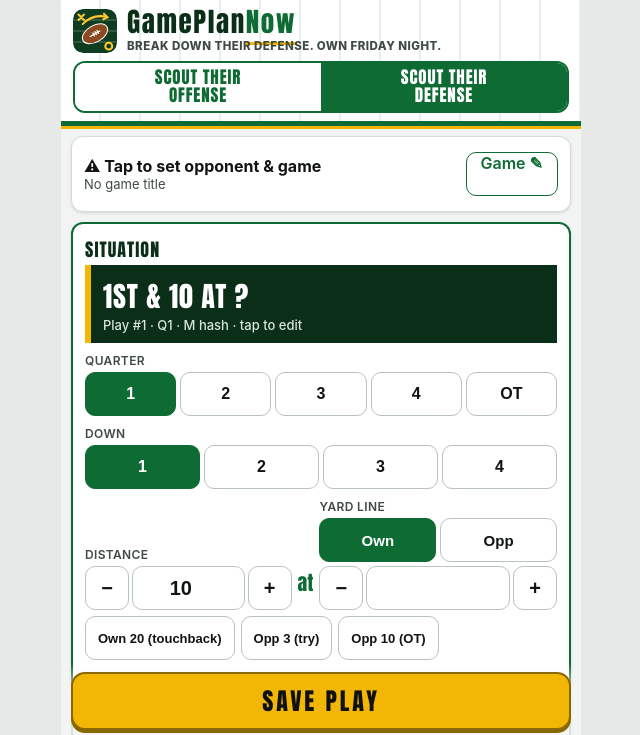
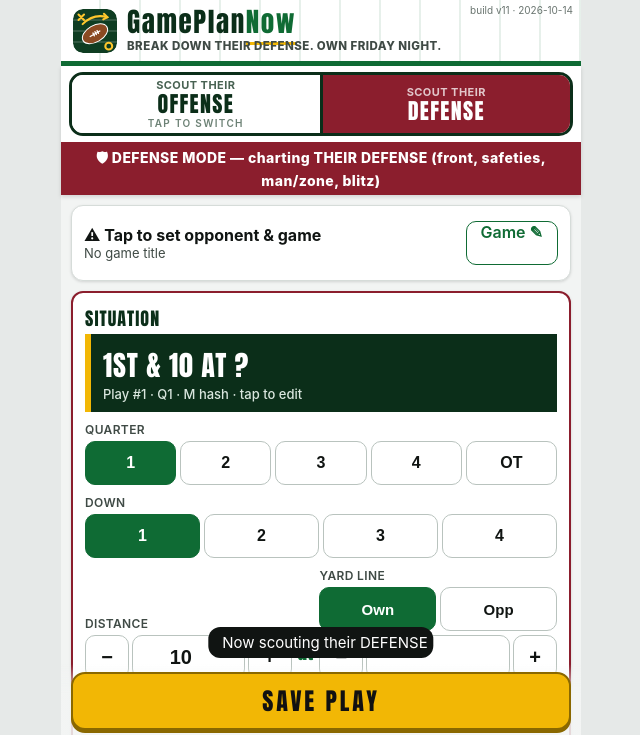
Before and after one commit to markfash-boop/gameplannow, a plain HTML site: page index.html in a window 1280 px wide. Both pictures are taken after a click on the tab "SCOUT THEIR DEFENSE". Shown: the top 735 px of the page, without its empty margins (319-959 px from the left). Drawn offline with Linux system fonts and the light colour scheme.

Commit message:
v11: unmistakable sticky Offense/Defense switch, mode banner, error catcher, safe storage, build tag + update check, older-iOS compat

```diff
--- a/index.html
+++ b/index.html
@@ -1,5 +1,6 @@
 <!DOCTYPE html>
 <html lang="en"><head><meta charset="utf-8">
+<meta http-equiv="Cache-Control" content="no-cache">
 <meta name="viewport" content="width=device-width,initial-scale=1,viewport-fit=cover">
 <meta name="theme-color" content="#ffffff">
 <meta name="apple-mobile-web-app-capable" content="yes">
@@ -108,12 +109,31 @@ body.hasbadge{--safe:calc(env(safe-area-inset-bottom,0px) + 62px)}
 body.mode-D .om{display:none!important}body.mode-O .dm{display:none!important}
 .more{margin-top:12px}.more>summary{list-style:none;display:flex;align-items:center;justify-content:center;min-height:44px}.more>summary::-webkit-details-marker{display:none}
 .top h1,.wm{text-transform:none!important}.wm .now{color:var(--b)}
+.modebar{position:sticky;top:0;z-index:20;background:#fff;padding:6px 8px 0;box-shadow:0 2px 4px #0002}
+.modebar .modesw{margin:0;border:3px solid #0b2e19;border-radius:14px;overflow:hidden;display:flex}
+.modebar .modesw button{flex:1;min-height:58px;border:0;background:#fff;color:#0b2e19;font-family:var(--hd);font-size:22px;letter-spacing:.06em;line-height:1;display:flex;flex-direction:column;align-items:center;justify-content:center;gap:2px;cursor:pointer;touch-action:manipulation}
+.modebar .modesw button small{font-family:-apple-system,Arial,sans-serif;font-size:11px;letter-spacing:.04em;text-transform:uppercase;font-weight:700;opacity:.75}
+.modebar .modesw button+button{border-left:3px solid #0b2e19}
+.modebar .modesw button.on[data-mode=O]{background:var(--b);color:#fff}
+.modebar .modesw button.on[data-mode=D]{background:#8b1e2d;color:#fff}
+.modebar .modesw button:not(.on):after{content:'tap to switch';font:600 10px -apple-system,Arial,sans-serif;opacity:.6;text-transform:uppercase}
+.modeband{margin:6px -8px 0;padding:6px 10px;font-weight:800;font-size:14px;text-align:center;letter-spacing:.03em;color:#fff;background:var(--b)}
+body.mode-D .modeband{background:#8b1e2d}body.mode-D .sitcard{border-color:#8b1e2d}
+.build{position:absolute;right:8px;top:4px;font-size:10px;color:#69746f}
+#errbar{position:fixed;left:8px;right:8px;top:8px;z-index:99999;background:#b00020;color:#fff;border-radius:10px;padding:8px 8px 8px 12px;display:flex;gap:6px;align-items:center;font-size:14px;box-shadow:0 4px 12px #0006}
+#errbar span{flex:1}#errbar button{min-height:44px;min-width:44px;border:1px solid #fff;background:transparent;color:#fff;border-radius:8px;font-weight:700}
+#updbar{position:fixed;left:8px;right:8px;top:8px;z-index:99998;background:#0b2e19;color:#fff;border-radius:10px;padding:8px 12px;display:flex;align-items:center;gap:8px}
+#updbar button{min-height:44px;background:var(--gold);border:0;border-radius:8px;font-weight:800;padding:0 14px}
 .modetag{display:inline-block;background:var(--gold);color:#111;font-weight:800;font-size:11px;padding:2px 6px;border-radius:4px;letter-spacing:.04em}
 @media print{body,.card{background:#fff!important;color:#000!important}th{background:#e7f1ea!important}.card{border:0}.rtitle{font-size:22px}}
 </style></head><body>
 <div id="nojs" style="background:#c62828;color:#fff;padding:14px;font-size:17px;font-weight:700;text-align:center;line-height:1.35">⚠ The app isn't running. This looks like a preview (Files / Mail / Quick Look) where scripts are off.<br>Tap Share → <u>Open in Safari</u> (or Chrome), or host the file online, then “Add to Home Screen”.</div>
-<div class="top"><div class="brand"><svg class="logo" viewBox="0 0 64 64" aria-hidden="true"><rect width="64" height="64" rx="14" fill="#0f3d22"/><g stroke="#ffffff30" stroke-width="2"><line x1="0" y1="16" x2="64" y2="16"/><line x1="0" y1="32" x2="64" y2="32"/><line x1="0" y1="48" x2="64" y2="48"/></g><ellipse cx="32" cy="36" rx="20" ry="12" transform="rotate(-30 32 36)" fill="#8b4a22" stroke="#fff" stroke-width="1.5"/><g stroke="#fff" stroke-width="2" stroke-linecap="round"><line x1="25" y1="40" x2="39" y2="32"/><line x1="29" y1="35" x2="31" y2="39"/><line x1="32" y1="33" x2="34" y2="37"/><line x1="35" y1="31.5" x2="37" y2="35.5"/></g><g stroke="#ffc72c" stroke-width="3" stroke-linecap="round" fill="none"><path d="M8 8l8 8M16 8l-8 8"/><circle cx="52" cy="54" r="5"/><path d="M14 22 Q30 6 50 12"/><path d="M45 7l5 5-6 3"/></g></svg><div><h1>GamePlan<span>Now</span></h1><div class="tag">Break down their offense. Own Friday night.</div></div></div><div class="modesw" role="tablist"><button type="button" data-mode="O">Scout their<br><b>OFFENSE</b></button><button type="button" data-mode="D">Scout their<br><b>DEFENSE</b></button></div></div>
+<div class="top"><div class="build" id="buildTag"></div><div class="brand"><svg class="logo" viewBox="0 0 64 64" aria-hidden="true"><rect width="64" height="64" rx="14" fill="#0f3d22"/><g stroke="#ffffff30" stroke-width="2"><line x1="0" y1="16" x2="64" y2="16"/><line x1="0" y1="32" x2="64" y2="32"/><line x1="0" y1="48" x2="64" y2="48"/></g><ellipse cx="32" cy="36" rx="20" ry="12" transform="rotate(-30 32 36)" fill="#8b4a22" stroke="#fff" stroke-width="1.5"/><g stroke="#fff" stroke-width="2" stroke-linecap="round"><line x1="25" y1="40" x2="39" y2="32"/><line x1="29" y1="35" x2="31" y2="39"/><line x1="32" y1="33" x2="34" y2="37"/><line x1="35" y1="31.5" x2="37" y2="35.5"/></g><g stroke="#ffc72c" stroke-width="3" stroke-linecap="round" fill="none"><path d="M8 8l8 8M16 8l-8 8"/><circle cx="52" cy="54" r="5"/><path d="M14 22 Q30 6 50 12"/><path d="M45 7l5 5-6 3"/></g></svg><div><h1>GamePlan<span>Now</span></h1><div class="tag">Break down their offense. Own Friday night.</div></div></div></div>
 
+<div class="modebar" id="modebar"><div class="modesw" role="tablist" aria-label="Choose what to scout">
+ <button type="button" data-mode="O" role="tab"><small>Scout their</small>OFFENSE</button>
+ <button type="button" data-mode="D" role="tab"><small>Scout their</small>DEFENSE</button></div>
+ <div class="modeband" id="modeband"></div></div>
 <section id="tag" class="on">
 <details class="card game" id="gameCard"><summary><div><div class="gname" id="gOpp">Set opponent</div><div class="gsub" id="gSub">Tap to set game</div></div><span class="btn">Game ✎</span></summary>
  <label>Opponent (team being scouted)</label><input id="f_opp" list="dl_opp" placeholder="St. Joseph's Montville">
@@ -222,6 +242,7 @@ body.mode-D .om{display:none!important}body.mode-O .dm{display:none!important}
 <p class="small">Data is stored only on this device/browser (localStorage). Back up to JSON regularly — iPhone Safari can clear site data. Import CSV appends plays (old “game” column names still accepted).</p>
 <h2>Default assumptions (editable)</h2><p class="small">Set up for NJ high school (NFHS) film: 12-minute quarters (tapping a quarter fills 12:00 if the clock is blank), L/M/R hash, quick buttons for touchback at Own 20, try from Opp 3 (2-pt Try / PAT Kick tags), and OT from Opp 10 (picking OT sets 1st &amp; Goal at Opp 10). “Running Clock” is just a tag. These are only shortcuts; overwrite anything to match what happened on film.</p>
 <h2>Modes</h2><p class="small"><b>Scout their OFFENSE</b> (defensive staff) and <b>Scout their DEFENSE</b> (offensive staff) keep separate play lists, chips, filters and reports. Plays saved before modes existed count as OFFENSE. CSV has a <code>mode</code> column (O/D); older CSVs import as offense.</p>
+<p class="small">App build: <b id="buildData"></b></p>
 <h2>Add to Home Screen</h2><p class="small">iPhone: open in Safari → Share → “Add to Home Screen”. It then opens full-screen like an app and works offline once loaded.</p>
 <h2>How to use</h2><ol class="small"><li>Tap the Game card once to set Opponent, Game Title, Date.</li><li>Tap chips for personnel/formation/play (most-used first; “+” to type new).</li><li>Set yards, tap SAVE PLAY. Down, distance, yard line and play # auto-advance. “Undo” appears for a few seconds.</li><li>Plays tab: tap a play to edit, ✕ to delete.</li></ol>
 </div></section>
@@ -234,14 +255,21 @@ body.mode-D .om{display:none!important}body.mode-O .dm{display:none!important}
 <datalist id="dl_opp"></datalist><datalist id="dl_game"></datalist>
 <script>
 "use strict";
+const BUILD='v11 · 2026-10-14';
+function nn(v){return v==null?'':v}
+function showErr(msg){try{let e=document.getElementById('errbar');if(!e){e=document.createElement('div');e.id='errbar';document.body.appendChild(e)}
+  e.innerHTML='<span>⚠ '+String(msg).replace(/[<>&]/g,'')+'</span><button type="button" onclick="location.reload()">Reload</button><button type="button" onclick="this.parentNode.remove()">✕</button>';}catch(_){}}
+window.addEventListener('error',ev=>showErr('Something went wrong: '+(ev.message||'error')+' ('+BUILD+')'));
+window.addEventListener('unhandledrejection',ev=>showErr('Something went wrong: '+((ev.reason&&ev.reason.message)||ev.reason)+' ('+BUILD+')'));
+function lsSet(k,v){try{localStorage.setItem(k,v);return true}catch(e){showErr('Could not save on this device (storage full or Private Browsing). Export a backup from the Data tab.');return false}}
 try{document.getElementById("nojs").remove()}catch(e){}
 const KEY='filmBreakdown.plays.v1',GKEY='filmBreakdown.game.v1',MKEY='filmBreakdown.mode.v1';
-let mode=localStorage.getItem(MKEY)==='D'?'D':'O';const pm=p=>p.mode==='D'?'D':'O';const mp=()=>plays.filter(p=>pm(p)===mode);
+let mode='O';try{mode=localStorage.getItem(MKEY)==='D'?'D':'O'}catch(e){}const pm=p=>p.mode==='D'?'D':'O';const mp=()=>plays.filter(p=>pm(p)===mode);
 const FIELDS=['mz','stk','madj','mode','week','front','dpers','shell','cov','blitz','btype','bside','stunt','fstr','dlnote','ovh','ctech','rot','opp','game','date','no','qtr','down','dist','yl','score','margin','clock','tags','tempo','qb','rb','hash','pers','form','str','motion','type','play','dir','yds','result','notes','example' ];
 let plays=[];try{plays=JSON.parse(localStorage.getItem(KEY)||'[]')}catch(e){plays=[]}
-const save=()=>localStorage.setItem(KEY,JSON.stringify(plays));
+const save=()=>lsSet(KEY,JSON.stringify(plays));
 const $=id=>document.getElementById(id);
-const esc=s=>String(s??'').replace(/[&<>"]/g,c=>({'&':'&amp;','<':'&lt;','>':'&gt;','"':'&quot;'}[c]));
+const esc=s=>nn(String(s)).replace(/[&<>"]/g,c=>({'&':'&amp;','<':'&lt;','>':'&gt;','"':'&quot;'}[c]));
 let seg={qtr:'1',down:'1',hash:'M',str:'R',type:'Run',result:'Gain',side:'Own',score:'',tempo:'',qb:'',rb:'',shell:'',rot:'',blitz:'',bside:'',ctech:'',mz:'',stk:'',madj:''};
 const OPTSEG=['score','tempo','qb','rb','shell','rot','blitz','bside','ctech','mz','stk','madj'];const SEGK=['qtr','down','hash','str','type','result',...OPTSEG];
 const SITTAGS=['Normal','2-Minute','4-Min/Clock-kill','Backed Up','Sudden Change','After Big Play','Goal Line','2-pt Try','PAT Kick','Running Clock','Opening Drive/Scripted'];
@@ -334,15 +362,15 @@ function updSit(){const yl=getYL();$('zone_out').textContent=yl?'Field zone: '+z
   $('sit').innerHTML=`${ddText(seg.down,$('f_dist').value,yl)} at ${ylText(yl)}<small>Play #${$('f_no').value||'?'} · Q${seg.qtr}${$('f_clock').value?' '+esc($('f_clock').value):''} · ${seg.hash} hash${seg.score?' · '+seg.score+($('f_margin').value&&seg.score!=='Tied'?' '+$('f_margin').value:''):''}${editId?' · EDITING':''} · tap to edit</small>`}
 ['f_dist','f_no','f_ylnum','f_margin','f_clock'].forEach(id=>$(id).addEventListener('input',updSit));
 function updGame(){const o=$('f_opp').value.trim(),g=$('f_game').value.trim(),d=$('f_date').value,w=$('f_week').value;$('gOpp').textContent=o?'Opponent: '+o:'⚠ Tap to set opponent & game';$('gSub').textContent=(w?'Wk '+w+' · ':'')+(g||'No game title')+(d?' · '+d:'');
-  localStorage.setItem(GKEY,JSON.stringify({opp:o,game:g,date:d,week:w}))}
+  lsSet(GKEY,JSON.stringify({opp:o,game:g,date:d,week:w}))}
 ['f_opp','f_game','f_date','f_week'].forEach(id=>$(id).addEventListener('input',updGame));
 $('gameDone').onclick=()=>{$('gameCard').open=false;updGame();renderChips()};
 function readForm(){const p={mode,week:$('f_week').value,margin:$('f_margin').value,clock:fmtClock($('f_clock').value),tags:[...tags].join('|'),opp:$('f_opp').value.trim(),game:$('f_game').value.trim(),date:$('f_date').value,no:$('f_no').value,dist:$('f_dist').value,yl:getYL(),yds:$('f_yds').value,notes:$('f_notes').value.trim()};
   SEGK.forEach(k=>p[k]=seg[k]);Object.keys(chip).forEach(k=>p[k]=chip[k]);return p}
 function fillForm(p){if(p.opp!=null)$('f_opp').value=p.opp;if(p.game!=null)$('f_game').value=p.game;if(p.date!=null)$('f_date').value=p.date;
-  ['no','dist','yds','notes'].forEach(k=>$('f_'+k).value=p[k]??'');setYL(p.yl);
+  ['no','dist','yds','notes'].forEach(k=>$('f_'+k).value=nn(p[k]));setYL(p.yl);
   ['qtr','down','hash','str','type','result'].forEach(k=>{if(p[k]!=null&&p[k]!=='')seg[k]=String(p[k])});
-  OPTSEG.forEach(k=>seg[k]=p[k]?String(p[k]):'');if(p.week!=null)$('f_week').value=p.week;$('f_margin').value=p.margin??'';$('f_clock').value=p.clock??'';tags=new Set((p.tags||'').split('|').filter(Boolean));renderTags();
+  OPTSEG.forEach(k=>seg[k]=p[k]?String(p[k]):'');if(p.week!=null)$('f_week').value=p.week;$('f_margin').value=nn(p.margin);$('f_clock').value=nn(p.clock);tags=new Set((p.tags||'').split('|').filter(Boolean));renderTags();
   Object.keys(chip).forEach(k=>chip[k]=p[k]||'');paintSeg();renderChips();updGame();renderTags()}
 function advance(p){const y=+p.yds||0,a=ylToAbs(p.yl);let n={opp:p.opp,game:p.game,date:p.date,week:p.week,no:(+p.no||0)+1,qtr:p.qtr,hash:'M',str:p.str,type:p.type,result:'Gain',pers:p.pers,form:'',motion:'',score:p.score,margin:p.margin,tempo:p.tempo,qb:p.qb,rb:'',clock:''};
   {const keep=(p.tags||'').split('|').filter(t=>['2-Minute','4-Min/Clock-kill','Opening Drive/Scripted'].includes(t));const big=(p.type==='Run'&&+p.yds>=15)||(p.type!=='Run'&&+p.yds>=20);if(big)keep.push('After Big Play');n.tags=keep.join('|')}
@@ -363,7 +391,7 @@ function undo(){if(!undoInfo)return;if(undoInfo.kind==='add')plays=plays.filter(
   save();fillForm(undoInfo.form);undoInfo=null;$('toast').classList.remove('on');refreshAll()}
 $('undoBtn').onclick=undo;$('saveBtn').onclick=savePlay;
 function setEdit(p){editId=p?p.id:null;$('editbar').classList.toggle('on',!!p);$('editing').textContent=p?'Editing play #'+p.no:'';$('saveBtn').textContent=p?'UPDATE PLAY':'SAVE PLAY';updSit()}
-function clearForm(){const last=mp().filter(p=>!p.example).at(-1);setEdit(null);if(last)fillForm(advance(last));else fillForm({no:'1',down:'1',dist:'10',qtr:'1',hash:'M',type:'Run',result:'Gain',yl:''})}
+function clearForm(){const last=mp().filter(p=>!p.example).slice(-1)[0];setEdit(null);if(last)fillForm(advance(last));else fillForm({no:'1',down:'1',dist:'10',qtr:'1',hash:'M',type:'Run',result:'Gain',yl:''})}
 $('cancelEdit').onclick=clearForm;
 document.addEventListener('keydown',e=>{if(!$('tag').classList.contains('on'))return;
   if(e.key==='Enter'&&!e.isComposing&&!(e.target.id||'').match(/f_(opp|game|date|week)|add_/)){e.preventDefault();savePlay();return}
@@ -561,11 +589,11 @@ $('rpoRun').onchange=renderReports;
 
 // ---------- data ----------
 const CSVH=['opponent','game_title','game_date','play_no','quarter','clock','down','distance','yard_line','field_zone','score_situation','score_margin','tempo','situation_tags','qb_alignment','backfield','hash','personnel','formation','strength','motion','play_type','play_name','dir_target','yards','result','efficient','notes','example','mode','week','front','def_personnel','shell','coverage','blitz','blitz_type','blitz_side','stunt','front_strength','dl_notes','overhang','corner_tech','rotation','man_zone','line_movement','motion_adjust'];
-function csvCell(v){v=String(v??'');return /[",\n]/.test(v)?'"'+v.replace(/"/g,'""')+'"':v}
+function csvCell(v){v=String(nn(v));return /[",\n]/.test(v)?'"'+v.replace(/"/g,'""')+'"':v}
 function toCSV(){return [CSVH.join(','),...plays.map(p=>[p.opp,p.game,p.date,p.no,p.qtr,p.clock,p.down,p.dist,p.yl,zone(p.yl),p.score,p.margin,p.tempo,p.tags,p.qb,p.rb,p.hash,p.pers,p.form,p.str,p.motion,p.type,p.play,p.dir,p.yds,p.result,eff(p)?'Y':'N',p.notes,p.example?'Y':'',pm(p),p.week,p.front,p.dpers,p.shell,p.cov,p.blitz,p.btype,p.bside,p.stunt,p.fstr,p.dlnote,p.ovh,p.ctech,p.rot,p.mz,p.stk,p.madj].map(csvCell).join(','))].join('\n')}
 function parseCSV(t){const rows=[];let r=[],c='',q=false;for(let i=0;i<t.length;i++){const ch=t[i];if(q){if(ch==='"'){if(t[i+1]==='"'){c+='"';i++}else q=false}else c+=ch}else if(ch==='"')q=true;else if(ch===','){r.push(c);c=''}else if(ch==='\n'||ch==='\r'){if(ch==='\r'&&t[i+1]==='\n')i++;r.push(c);rows.push(r);r=[];c=''}else c+=ch}if(c||r.length){r.push(c);rows.push(r)}return rows.filter(r=>r.some(x=>x!==''))}
 function fromCSV(t){const rows=parseCSV(t);const h=rows.shift().map(x=>x.trim().toLowerCase());const map={opponent:'opp',opp:'opp',game:'game',game_title:'game',game_date:'date',date:'date',clock:'clock',score_situation:'score',score_margin:'margin',tempo:'tempo',situation_tags:'tags',qb_alignment:'qb',backfield:'rb',play_no:'no',quarter:'qtr',down:'down',distance:'dist',yard_line:'yl',hash:'hash',personnel:'pers',formation:'form',strength:'str',motion:'motion',play_type:'type',play_name:'play',dir_target:'dir',yards:'yds',result:'result',notes:'notes',example:'example',mode:'mode',week:'week',front:'front',def_personnel:'dpers',shell:'shell',coverage:'cov',blitz:'blitz',blitz_type:'btype',blitz_side:'bside',stunt:'stunt',front_strength:'fstr',dl_notes:'dlnote',overhang:'ovh',corner_tech:'ctech',rotation:'rot',man_zone:'mz',line_movement:'stk',motion_adjust:'madj'};
-  let n=0;rows.forEach(r=>{const p={id:Date.now().toString(36)+Math.random().toString(36).slice(2,7)};h.forEach((k,i)=>{if(map[k])p[map[k]]=r[i]??''});p.example=p.example==='Y';p.mode=String(p.mode||'').toUpperCase().startsWith('D')?'D':'O';FIELDS.forEach(k=>{if(p[k]==null)p[k]=''});plays.push(p);n++});save();return n}
+  let n=0;rows.forEach(r=>{const p={id:Date.now().toString(36)+Math.random().toString(36).slice(2,7)};h.forEach((k,i)=>{if(map[k])p[map[k]]=nn(r[i])});p.example=p.example==='Y';p.mode=String(p.mode||'').toUpperCase().startsWith('D')?'D':'O';FIELDS.forEach(k=>{if(p[k]==null)p[k]=''});plays.push(p);n++});save();return n}
 function dl(name,text,type){const a=document.createElement('a');a.href=URL.createObjectURL(new Blob([text],{type}));a.download=name;document.body.appendChild(a);a.click();a.remove()}
 const readFile=(inp,cb)=>inp.onchange=()=>{const f=inp.files[0];if(!f)return;const r=new FileReader();r.onload=()=>{try{cb(r.result)}catch(e){$('dmsg').textContent='Import failed: '+e.message}inp.value=''};r.readAsText(f)};
 $('csvExp').onclick=()=>dl('film-breakdown-'+new Date().toISOString().slice(0,10)+'.csv',toCSV(),'text/csv');
@@ -625,11 +653,14 @@ function show(t){document.querySelectorAll('.tabbar button').forEach(b=>b.classL
   $('savebar').style.display=t==='tag'?'':'none';if(t!=='tag')$('toast').classList.remove('on');if(t==='rep')renderReports();if(t==='list')renderList()}
 document.querySelectorAll('.tabbar button').forEach(b=>b.onclick=()=>show(b.dataset.t));
 function refreshAll(){refreshDL();renderRecent();renderChips();if($('rep').classList.contains('on'))renderReports();if($('list').classList.contains('on'))renderList()}
-function setMode(m){mode=m==='D'?'D':'O';localStorage.setItem(MKEY,mode);document.body.classList.toggle('mode-D',mode==='D');document.body.classList.toggle('mode-O',mode==='O');
+function setMode(m){mode=m==='D'?'D':'O';lsSet(MKEY,mode);document.body.classList.toggle('mode-D',mode==='D');document.body.classList.toggle('mode-O',mode==='O');
   document.querySelectorAll('.modesw button').forEach(b=>b.classList.toggle('on',b.dataset.mode===mode));
   document.querySelector('.top .tag').textContent=mode==='D'?'Break down their defense. Own Friday night.':'Break down their offense. Own Friday night.';
+  $('modeband').textContent=mode==='D'?'🛡 DEFENSE MODE — charting THEIR DEFENSE (front, safeties, man/zone, blitz)':'🏈 OFFENSE MODE — charting THEIR OFFENSE (formations, plays, run/pass)';
   Object.assign(F,{opp:'',games:[],qtr:'',hash:'',pers:''});listOpp='';addOpen=null;$('toast').classList.remove('on');clearForm();refreshAll()}
-document.querySelectorAll('.modesw button').forEach(b=>b.onclick=()=>{if(b.dataset.mode!==mode)setMode(b.dataset.mode)});
+document.querySelectorAll('.modesw button').forEach(b=>b.addEventListener('click',()=>{if(b.dataset.mode!==mode){setMode(b.dataset.mode);if(window.scrollTo)window.scrollTo(0,0);toast(mode==='D'?'Now scouting their DEFENSE':'Now scouting their OFFENSE');$('undoBtn').style.display='none';setTimeout(()=>{$('undoBtn').style.display=''},6000)}}));
+$('buildTag').textContent='build '+BUILD;$('buildData').textContent=BUILD;
+(function updCheck(){if(!/^https?:/.test(location.protocol)||!window.fetch)return;fetch(location.href.split('#')[0].split('?')[0]+'?v='+Date.now(),{cache:'no-store'}).then(r=>r.text()).then(t=>{const m=t.match(/const BUILD='([^']+)'/);if(m&&m[1]!==BUILD){const d=document.createElement('div');d.id='updbar';d.innerHTML='<span style="flex:1">New version available ('+m[1].replace(/[<>&]/g,'')+')</span><button type="button">Update</button>';d.querySelector('button').onclick=()=>{location.replace(location.href.split('#')[0].split('?')[0]+'?v='+Date.now())};document.body.appendChild(d)}}).catch(()=>{})})();
 (function init(){let g={};try{g=JSON.parse(localStorage.getItem(GKEY)||'{}')}catch(e){}
   $('f_opp').value=g.opp||'';$('f_game').value=g.game||'';$('f_date').value=g.date||'';$('f_week').value=g.week||'';setMode(mode);updGame()})();
 // keep our tab bar clear of any host-injected floating badge (e.g. ship.page pill); badge stays visible
```
